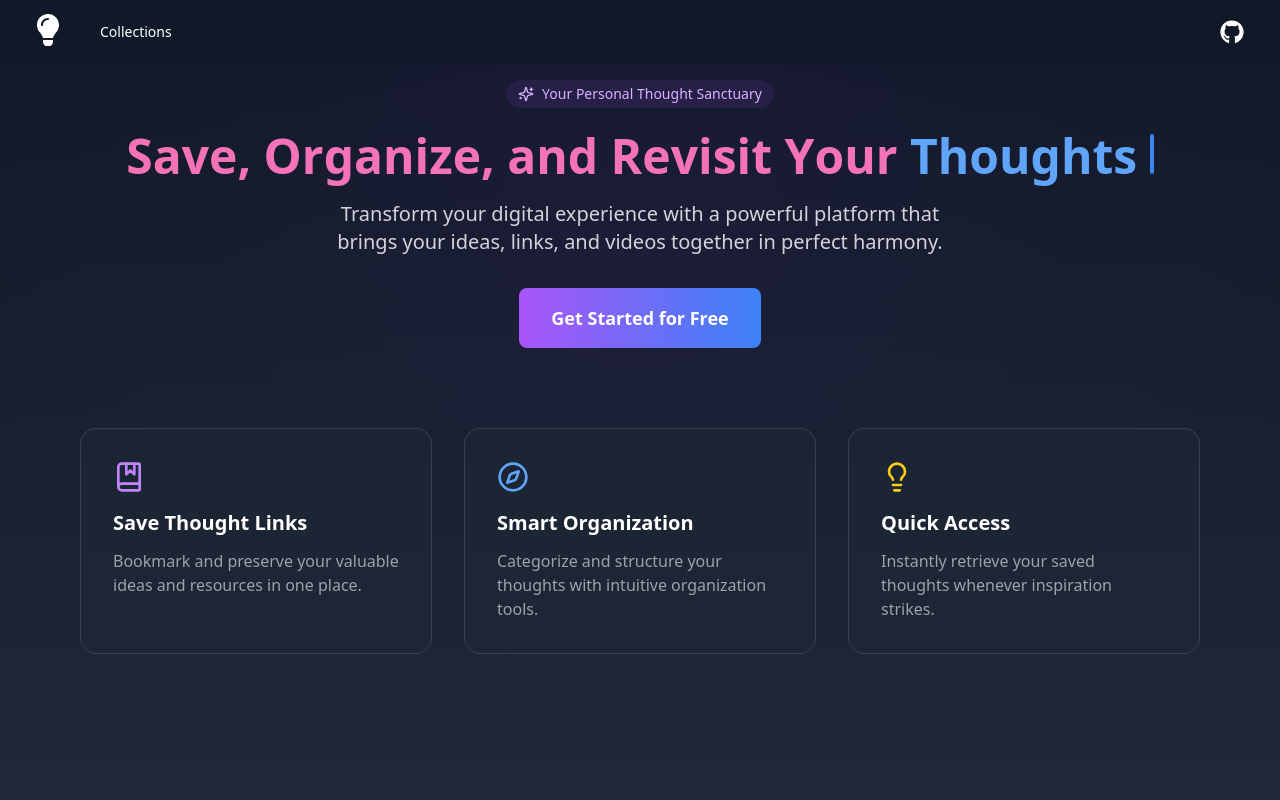
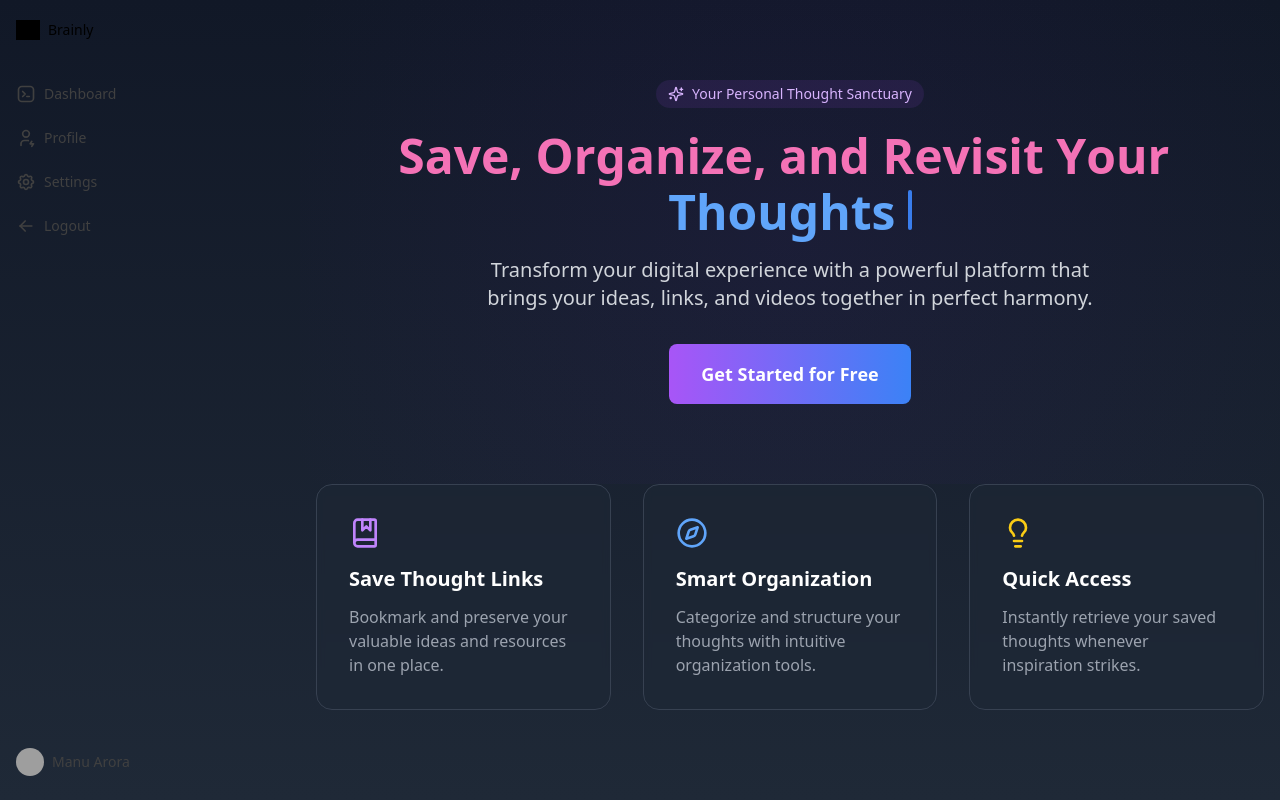
Before and after one commit to 0x4nud33p/Brainly, a React (Vite) app in the folder client/: page / in a window 1280 px wide. Shown: the top 800 px of the page. Built offline with nearby package versions, Linux system fonts and the light colour scheme; grey boxes are pictures that could not be loaded.

Commit message:
Feat(Ui):Added SideBar

```diff
--- a/client/package.json
+++ b/client/package.json
@@ -10,6 +10,7 @@
     "preview": "vite preview"
   },
   "dependencies": {
+    "@tabler/icons-react": "^3.26.0",
     "axios": "^1.7.7",
     "clsx": "^2.1.1",
     "framer-motion": "^11.15.0",
--- a/client/src/App.jsx
+++ b/client/src/App.jsx
@@ -6,11 +6,13 @@ import Content from './pages/Content.jsx'
 import Login from './auth/Login.jsx';
 import Signup from './auth/Signup.jsx'
 import PublicCollection from './pages/PublicCollection.jsx';
+import {SidebarProvider} from "./components/ui/sidebar.jsx";
 
 
 function App() {
 
   return (
+    <SidebarProvider>
     <BrowserRouter>
       <Routes>
         <Route path='/' element={<Layout />}>
@@ -22,6 +24,7 @@ function App() {
         </Route>
       </Routes>
     </BrowserRouter>
+    </SidebarProvider>
   )
 }
 
--- a/client/src/Layout.jsx
+++ b/client/src/Layout.jsx
@@ -1,13 +1,11 @@
 import React from 'react'
-import { Outlet } from 'react-router-dom'
-import Nav from './components/Nav.jsx'
+import {Nav} from './components/Nav.jsx'
 import Footer from "./components/Footer.jsx"
 
 function Layout() {
   return (
     <>
     <Nav />
-    <Outlet />
     <Footer />
     </>
   )
--- a/client/src/components/Footer.jsx
+++ b/client/src/components/Footer.jsx
@@ -2,8 +2,8 @@ import { Link } from 'react-router-dom';
 
 export default function Footer() {
   return (
-    <footer className="bg-gray-800 text-white py-12 px-4 sm:px-6 lg:px-8">
-      <div className="mt-8 font-Cabin pt-6 text-center text-xs text-[#AEAEAE]">
+    <footer className="bg-gray-800 text-white py-6 px-4 sm:px-6 lg:px-8">
+      <div className="font-Cabin text-center text-xs text-[#AEAEAE]">
         &copy; 2024 Brainly. Made with ❤️ by Anudeep. All rights reserved.
       </div>
     </footer>
--- a/client/src/components/Home.jsx
+++ b/client/src/components/Home.jsx
@@ -69,7 +69,7 @@ function Home() {
           </p>
           {token ? (
            <Link to={"/content"}><button
-              className="px-4 sm:px-6 md:px-8 py-2 sm:py-3 md:py-4 rounded-lg bg-gradient-to-r from-purple-500 to-blue-500 hover:from-purple-600 hover:to-blue-600 text-white font-medium sm:font-semibold text-sm sm:text-base md:text-lg transform transition-all hover:scale-105 focus:outline-none focus:ring-2 focus:ring-purple-500 focus:ring-offset-2 focus:ring-offset-gray-900"
+              className="px-4 sm:px-6 md:px-8 py-2 sm:py-3 md:py-2 rounded-lg bg-gradient-to-r from-purple-500 to-blue-500 hover:from-purple-600 hover:to-blue-600 text-white font-medium sm:font-semibold text-sm sm:text-base md:text-lg transform transition-all hover:scale-105 focus:outline-none focus:ring-2 focus:ring-purple-500 focus:ring-offset-2 focus:ring-offset-gray-900"
             >
               Explore
             </button>
--- a/client/src/components/Nav.jsx
+++ b/client/src/components/Nav.jsx
@@ -1,109 +1,117 @@
-import React, { useState } from 'react';
-import { Link } from 'react-router-dom';
-import { FaGithub } from 'react-icons/fa';
-import { HiOutlineMenuAlt1, HiOutlineX } from 'react-icons/hi';
-import { motion } from 'framer-motion';
-import { FaLightbulb } from "react-icons/fa";
+"use client";
+import React, { useState } from "react";
+import { Sidebar, SidebarBody, SidebarLink } from "../components/ui/sidebar.jsx";
+import {
+  IconArrowLeft,
+  IconBrandTabler,
+  IconSettings,
+  IconUserBolt,
+} from "@tabler/icons-react";
+import {Link, Outlet} from "react-router-dom";
+import { motion } from "framer-motion";
+import { cn } from "../../lib/utils.js";
 
-const Nav = () => {
-  const [isMenuOpen, setIsMenuOpen] = useState(false);
-
-  const blogLinks = [
-    { name: 'Collections', path: '/content' },
+export function Nav() {
+  const links = [
+    {
+      label: "Dashboard",
+      href: "#",
+      icon: (
+        <IconBrandTabler className="text-neutral-700 dark:text-neutral-200 h-5 w-5 flex-shrink-0" />
+      ),
+    },
+    {
+      label: "Profile",
+      href: "#",
+      icon: (
+        <IconUserBolt className="text-neutral-700 dark:text-neutral-200 h-5 w-5 flex-shrink-0" />
+      ),
+    },
+    {
+      label: "Settings",
+      href: "#",
+      icon: (
+        <IconSettings className="text-neutral-700 dark:text-neutral-200 h-5 w-5 flex-shrink-0" />
+      ),
+    },
+    {
+      label: "Logout",
+      href: "#",
+      icon: (
+        <IconArrowLeft className="text-neutral-700 dark:text-neutral-200 h-5 w-5 flex-shrink-0" />
+      ),
+    },
   ];
-
-  const variants = {
-    open: {
-      x: 0,
-      opacity: 1,
-      transition: { duration: 0.3, ease: 'easeOut' },
-    },
-    closed: {
-      x: '-100%',
-      opacity: 0,
-      transition: { duration: 0.3, ease: 'easeIn' },
-    },
-  };
-
+  const [open, setOpen] = useState(false);
   return (
-    <nav className="bg-gray-900 fixed w-full top-0 z-10">
-      <div className="max-w-7xl mx-auto px-2 sm:px-6 lg:px-8">
-        <div className="relative flex items-center justify-between h-16">
-
-          <div className="absolute inset-y-0 left-0 flex items-center sm:hidden">
-            <button
-              className="inline-flex items-center justify-center p-2 rounded-md text-white hover:text-gray-300 hover:bg-[#61669B] focus:outline-none focus:ring-2 focus:ring-inset focus:ring-white"
-              aria-controls="mobile-menu"
-              aria-expanded={isMenuOpen}
-              onClick={() => setIsMenuOpen(!isMenuOpen)}
-            >
-              {isMenuOpen ? (
-                <HiOutlineX className="block h-6 w-6" />
-              ) : (
-                <HiOutlineMenuAlt1 className="block h-6 w-6" />
-              )}
-              <span className="sr-only">
-                {isMenuOpen ? 'Close menu' : 'Open menu'}
-              </span>
-            </button>
-          </div>
-
-          <div className="flex-1 flex items-center justify-center sm:items-stretch sm:justify-start">
-            <div className="flex-shrink-0">
-              <Link to="/">
-                <FaLightbulb className="text-white h-8 w-8" />
-              </Link>
-            </div>
-            <div className="hidden sm:block sm:ml-6">
-              <div className="flex space-x-4">
-                {blogLinks.map((link) => (
-                  <Link
-                    key={link.name}
-                    to={link.path}
-                    className="text-white hover:bg-[#292c3e] hover:text-gray-300 px-3 py-2 rounded-md text-sm font-medium"
-                  >
-                    {link.name}
-                  </Link>
-                ))}
-              </div>
+    (<div
+      className={cn(
+        "flex flex-col md:flex-row bg-gradient-to-b from-gray-900 to-gray-800 w-full flex-1 max-w-7xl mx-auto  overflow-hidden",
+        "min-h-screen"
+      )}>
+      <Sidebar open={open} setOpen={setOpen}>
+        <SidebarBody className="justify-between gap-10 min-h-screen">
+          <div className="flex flex-col flex-1 overflow-y-auto overflow-x-hidden">
+            {open ? <Logo /> : <LogoIcon />}
+            <div className="mt-8 flex flex-col gap-2">
+              {links.map((link, idx) => (
+                <SidebarLink key={idx} link={link} />
+              ))}
             </div>
           </div>
-
-          <div className="absolute inset-y-0 right-0 flex items-center pr-2 sm:static sm:inset-auto sm:ml-6 sm:pr-0">
-            <a
-              href="https://github.com/anudeep009/Brainly"
-              target="_blank"
-              rel="noopener noreferrer"
-              className="p-1 ml-4 rounded-full text-white hover:text-gray-300"
-            >
-              <FaGithub className="h-6 w-6" />
-              <span className="sr-only">GitHub</span>
-            </a>
+          <div>
+            <SidebarLink
+              link={{
+                label: "Manu Arora",
+                href: "#",
+                icon: (
+                  <img
+                    src="https://assets.aceternity.com/manu.png"
+                    className="h-7 w-7 flex-shrink-0 rounded-full"
+                    width={50}
+                    height={50}
+                    alt="Avatar" />
+                ),
+              }} />
           </div>
-        </div>
-      </div>
-
-      {/* Mobile Menu (Animated) */}
-      <motion.div
-        variants={variants}
-        animate={isMenuOpen ? 'open' : 'closed'}
-        className={`px-2 pt-2 pb-3 space-y-1 sm:hidden ${
-          isMenuOpen ? 'block' : 'hidden'
-        }`}
-        id="mobile-menu"
-      >
-        {blogLinks.map((link) => (
-          <Link
-            key={link.name}
-            to={link.path}
-            className="text-white hover:bg-[#292c3e] hover:text-gray-300 block px-3 py-2 rounded-md text-base font-medium"
-          >
-            {link.name}
-          </Link>
-        ))}
-      </motion.div>
-    </nav>
+        </SidebarBody>
+      </Sidebar>
+      <Dashboard />
+    </div>)
+  );
+}
+export const Logo = () => {
+  return (
+    (<Link
+      href="#"
+      className="font-normal flex space-x-2 items-center text-sm text-black py-1 relative z-20">
+      <div
+        className="h-5 w-6 bg-black dark:bg-white flex-shrink-0" />
+      <motion.span
+        initial={{ opacity: 0 }}
+        animate={{ opacity: 1 }}
+        className="font-medium text-black dark:text-white whitespace-pre">
+        Brainly
+      </motion.span>
+    </Link>)
+  );
+};
+export const LogoIcon = () => {
+  return (
+    (<Link
+      href="#"
+      className="font-normal flex space-x-2 items-center text-sm text-black py-1 relative z-20">
+      <div
+        className="h-5 w-6 bg-black dark:bg-white rounded-br-lg rounded-tr-sm rounded-tl-lg rounded-bl-sm flex-shrink-0" />
+    </Link>)
   );
 };
 
-export default Nav;
+
+const Dashboard = () => {
+  return (
+    <>
+    <Outlet />
+    </>
+  );
+};
--- /dev/null
+++ b/client/src/components/ui/sidebar.jsx
@@ -0,0 +1,145 @@
+"use client";;
+import { cn } from "../../../lib/utils.js";
+import {Link} from "react-router-dom";
+import React, { useState, createContext, useContext } from "react";
+import { AnimatePresence, motion } from "framer-motion";
+import { IconMenu2, IconX } from "@tabler/icons-react";
+
+const SidebarContext = createContext(undefined);
+
+export const useSidebar = () => {
+  const context = useContext(SidebarContext);
+  if (!context) {
+    throw new Error("useSidebar must be used within a SidebarProvider");
+  }
+  return context;
+};
+
+export const SidebarProvider = ({
+  children,
+  open: openProp,
+  setOpen: setOpenProp,
+  animate = true
+}) => {
+  const [openState, setOpenState] = useState(false);
+
+  const open = openProp !== undefined ? openProp : openState;
+  const setOpen = setOpenProp !== undefined ? setOpenProp : setOpenState;
+
+  return (
+    (<SidebarContext.Provider value={{ open, setOpen, animate: animate }}>
+      {children}
+    </SidebarContext.Provider>)
+  );
+};
+
+export const Sidebar = ({
+  children,
+  open,
+  setOpen,
+  animate
+}) => {
+  return (
+    (<SidebarProvider open={open} setOpen={setOpen} animate={animate}>
+      {children}
+    </SidebarProvider>)
+  );
+};
+
+export const SidebarBody = (props) => {
+  return (<>
+    <DesktopSidebar {...props} />
+    <MobileSidebar {...(props)} />
+  </>);
+};
+
+export const DesktopSidebar = ({
+  className,
+  children,
+  ...props
+}) => {
+  const { open, setOpen, animate } = useSidebar();
+  return (<>
+    <motion.div
+      className={cn(
+        "h-full px-4 py-4 hidden  md:flex md:flex-col bg-gradient-to-b from-gray-900 to-gray-800 w-[300px] flex-shrink-0",
+        className
+      )}
+      animate={{
+        width: animate ? (open ? "300px" : "60px") : "300px",
+      }}
+      onMouseEnter={() => setOpen(true)}
+      onMouseLeave={() => setOpen(false)}
+      {...props}>
+      {children}
+    </motion.div>
+  </>);
+};
+
+export const MobileSidebar = ({
+  className,
+  children,
+  ...props
+}) => {
+  const { open, setOpen } = useSidebar();
+  return (<>
+    <div
+      className={cn(
+        "h-10 px-4 py-4 flex flex-row md:hidden  items-center justify-between bg-gray-800 w-full"
+      )}
+      {...props}>
+      <div className="flex justify-end z-20 w-full">
+        <IconMenu2
+          className="text-neutral-800 dark:text-neutral-200"
+          onClick={() => setOpen(!open)} />
+      </div>
+      <AnimatePresence>
+        {open && (
+          <motion.div
+            initial={{ x: "-100%", opacity: 0 }}
+            animate={{ x: 0, opacity: 1 }}
+            exit={{ x: "-100%", opacity: 0 }}
+            transition={{
+              duration: 0.3,
+              ease: "easeInOut",
+            }}
+            className={cn(
+              "fixed h-full w-full inset-0 bg-neutral-800 p-10 z-[100] flex flex-col justify-between",
+              className
+            )}>
+            <div
+              className="absolute right-10 top-10 z-50 text-neutral-800 dark:text-neutral-200"
+              onClick={() => setOpen(!open)}>
+              <IconX />
+            </div>
+            {children}
+          </motion.div>
+        )}
+      </AnimatePresence>
+    </div>
+  </>);
+};
+
+export const SidebarLink = ({
+  link,
+  className,
+  ...props
+}) => {
+  const { open, animate } = useSidebar();
+  return (
+    (<Link
+      href={link.href}
+      className={cn("flex items-center justify-start gap-2  group/sidebar py-2", className)}
+      {...props}>
+      {link.icon}
+      <motion.span
+        animate={{
+          display: animate ? (open ? "inline-block" : "none") : "inline-block",
+          opacity: animate ? (open ? 1 : 0) : 1,
+        }}
+        className="text-neutral-700 dark:text-neutral-200 text-sm group-hover/sidebar:translate-x-1 transition duration-150 whitespace-pre inline-block !p-0 !m-0">
+        {link.label}
+      </motion.span>
+    </Link>)
+  );
+};
--- a/client/src/index.css
+++ b/client/src/index.css
@@ -13,5 +13,3 @@
     background: radial-gradient(circle at center, rgba(124, 58, 237, 0.1) 0%, rgba(0, 0, 0, 0) 70%);
   }
 }
-
-@import url('https://fonts.googleapis.com/css2?family=Roboto:wght@400;700&display=swap');
```
Also changed, not shown: 2 other files (tests, documents, lock files or other folders).
